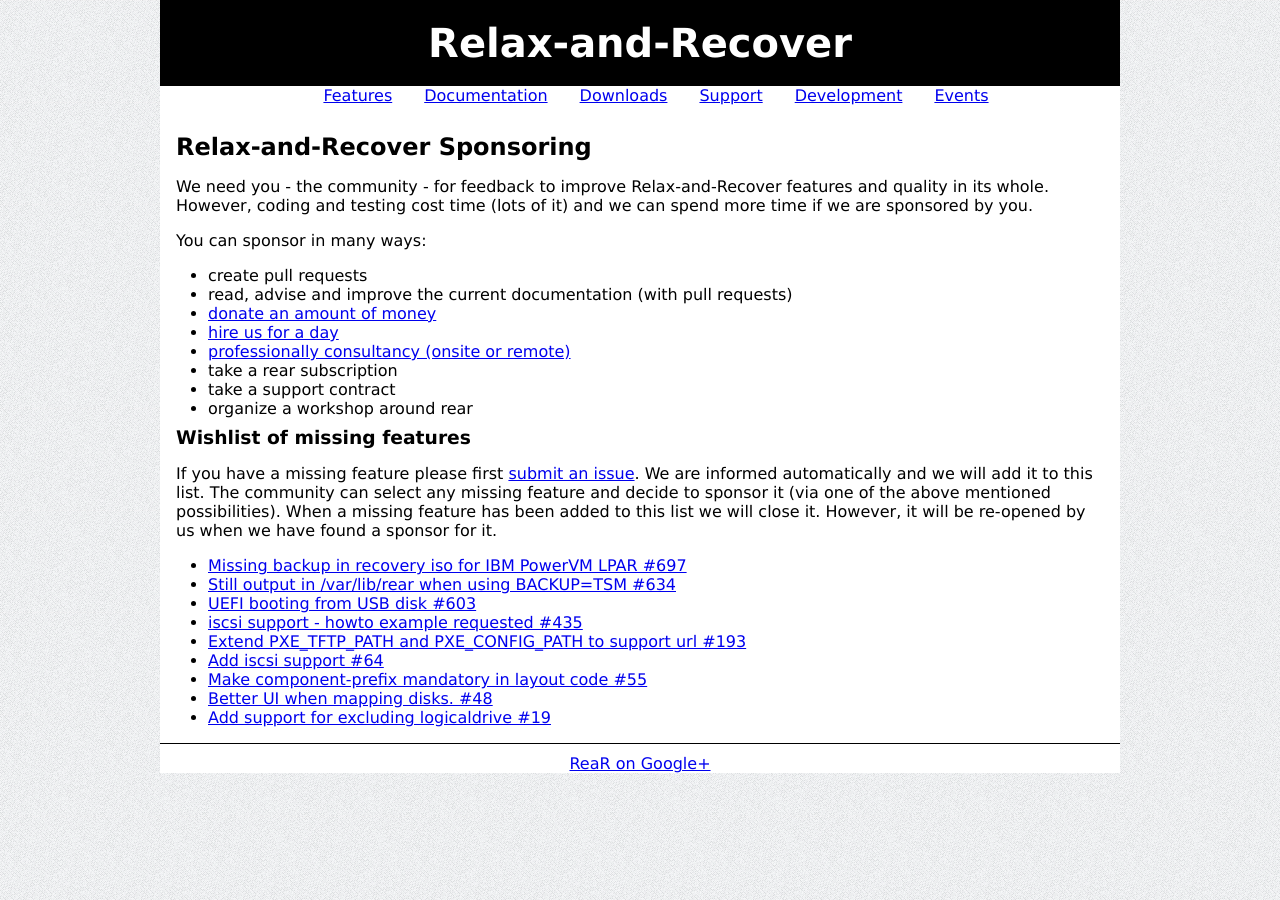
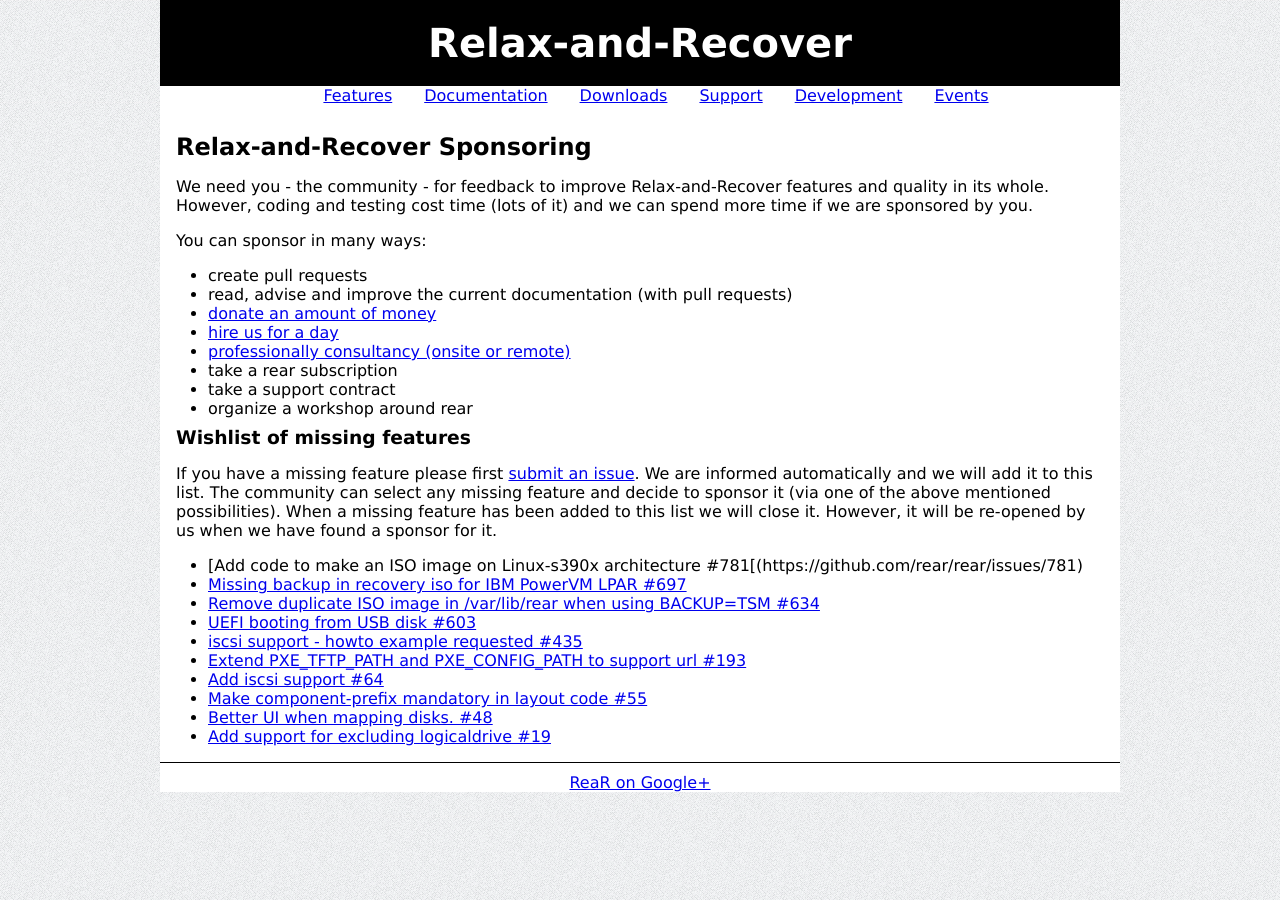
Before and after one commit to rear/rear.github.com, a Jekyll site: the page built from support/sponsors.md, in a window 1280 px wide. Built offline with Jekyll 4.4.1, drawn with Linux system fonts in a browser that asks for light colours; comment, search, counter and statistics services are not loaded.

Commit message:
updated sponsors page

```diff
--- a/support/sponsors.md
+++ b/support/sponsors.md
@@ -21,8 +21,9 @@
 
 If you have a missing feature please first [submit an issue](https://github.com/rear/rear/issues). We are informed automatically and we will add it to this list. The community can select any missing feature and decide to sponsor it (via one of the above mentioned possibilities). When a missing feature has been added to this list we will close it. However, it will be re-opened by us when we have found a sponsor for it.
 
+ - [Add code to make an ISO image on Linux-s390x architecture #781[(https://github.com/rear/rear/issues/781)
  - [Missing backup in recovery iso for IBM PowerVM LPAR #697](https://github.com/rear/rear/issues/697)
- - [Still output in /var/lib/rear when using BACKUP=TSM #634](https://github.com/rear/rear/issues/634)
+ - [Remove duplicate ISO image in /var/lib/rear when using BACKUP=TSM #634](https://github.com/rear/rear/issues/634)
  - [UEFI booting from USB disk #603](https://github.com/rear/rear/issues/603)
  - [iscsi support - howto example requested #435](https://github.com/rear/rear/issues/435)
  - [Extend PXE_TFTP_PATH and PXE_CONFIG_PATH to support url #193](https://github.com/rear/rear/issues/193)
```
